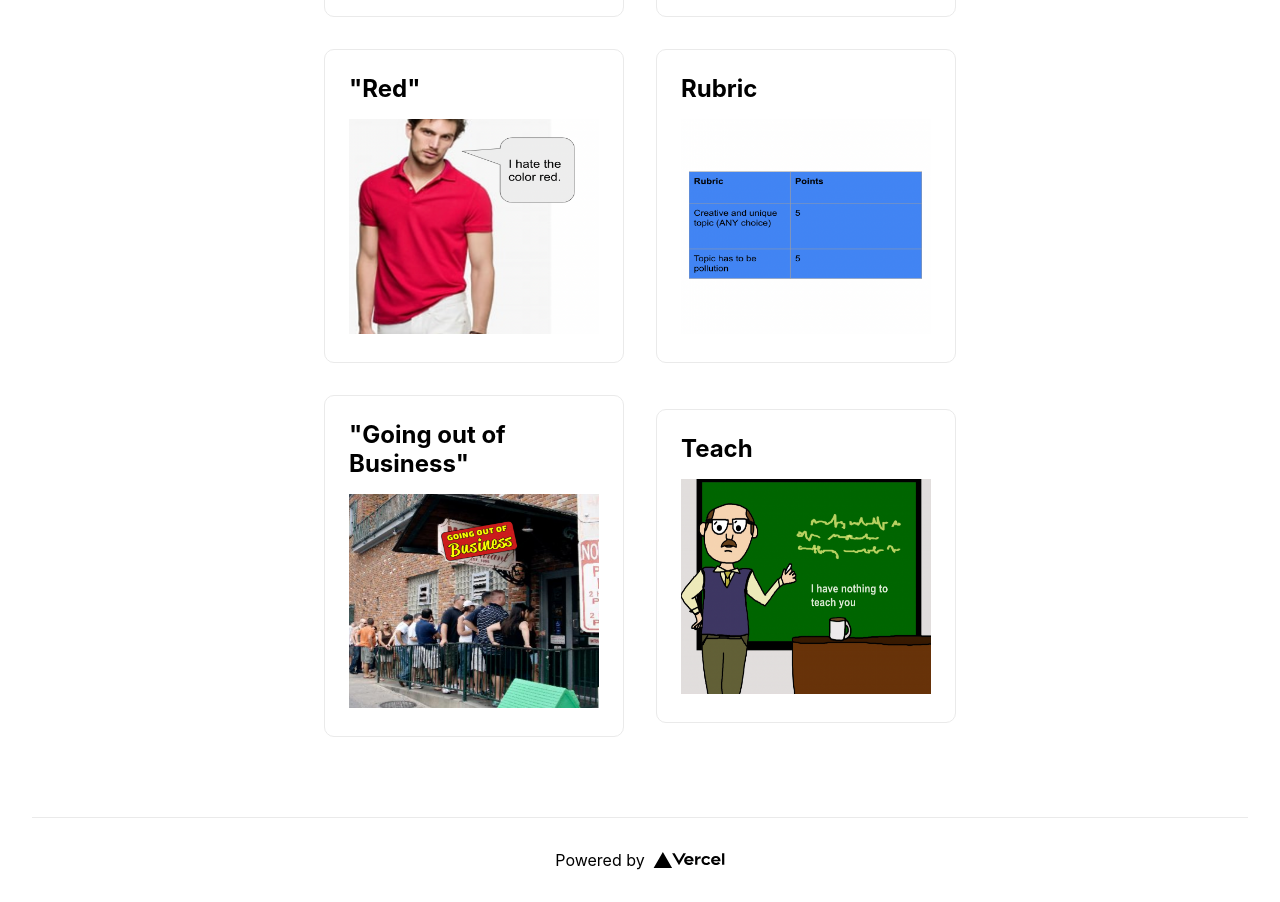
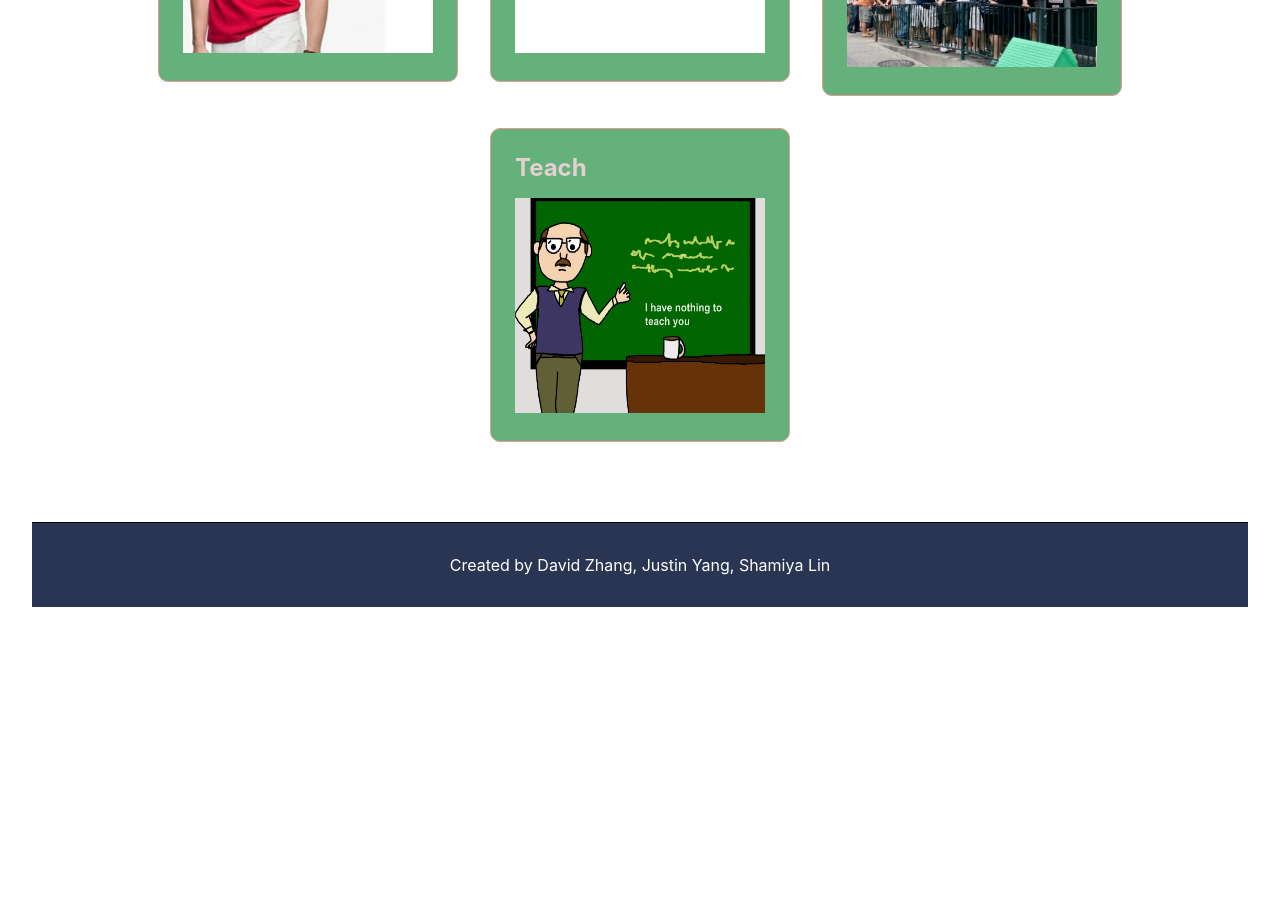
Before and after one commit to shamiya829/hackadiction, a Next.js app: page / in a window 1280 px wide. Shown: the part 1140-2042 px from the top of the page. After the commit the page ends 1747 px from the top, so only its background shows below. Built offline with nearby package versions, Linux system fonts and the light colour scheme.

Commit message:
grid and colors

```diff
--- a/pages/index.js
+++ b/pages/index.js
@@ -86,15 +86,8 @@ export default function Home() {
       </main>
 
       <footer className={styles.footer}>
-        <a
-          href="https://vercel.com?utm_source=create-next-app&utm_medium=default-template&utm_campaign=create-next-app"
-          target="_blank"
-          rel="noopener noreferrer"
-        >
-          Powered by{' '}
-          <span className={styles.logo}>
-            <Image src="/vercel.svg" alt="Vercel Logo" width={72} height={16} />
-          </span>
+        <a>
+          Created by David Zhang, Justin Yang, Shamiya Lin
         </a>
       </footer>
     </div>
--- a/styles/Home.module.css
+++ b/styles/Home.module.css
@@ -13,12 +13,14 @@
 }
 
 .footer {
+  color: white;
   display: flex;
   flex: 1;
   padding: 2rem 0;
-  border-top: 1px solid #eaeaea;
+  border-top: 1px solid black;
   justify-content: center;
   align-items: center;
+  background-color: rgb(42, 53, 83);
 }
 
 .footer a {
@@ -66,23 +68,24 @@
 }
 
 .grid {
+  margin-top: 50px;
   display: flex;
   align-items: center;
   justify-content: center;
   flex-wrap: wrap;
-  max-width: 800px;
 }
 
 .card {
+  color: #e6cfcf;
   margin: 1rem;
   padding: 1.5rem;
   text-align: left;
-  color: inherit;
   text-decoration: none;
-  border: 1px solid #eaeaea;
+  border: 1px solid #e99797;
   border-radius: 10px;
   transition: color 0.15s ease, border-color 0.15s ease;
   max-width: 300px;
+  background-color: rgb(100, 177, 123);
 }
 
 .card:hover,
```
